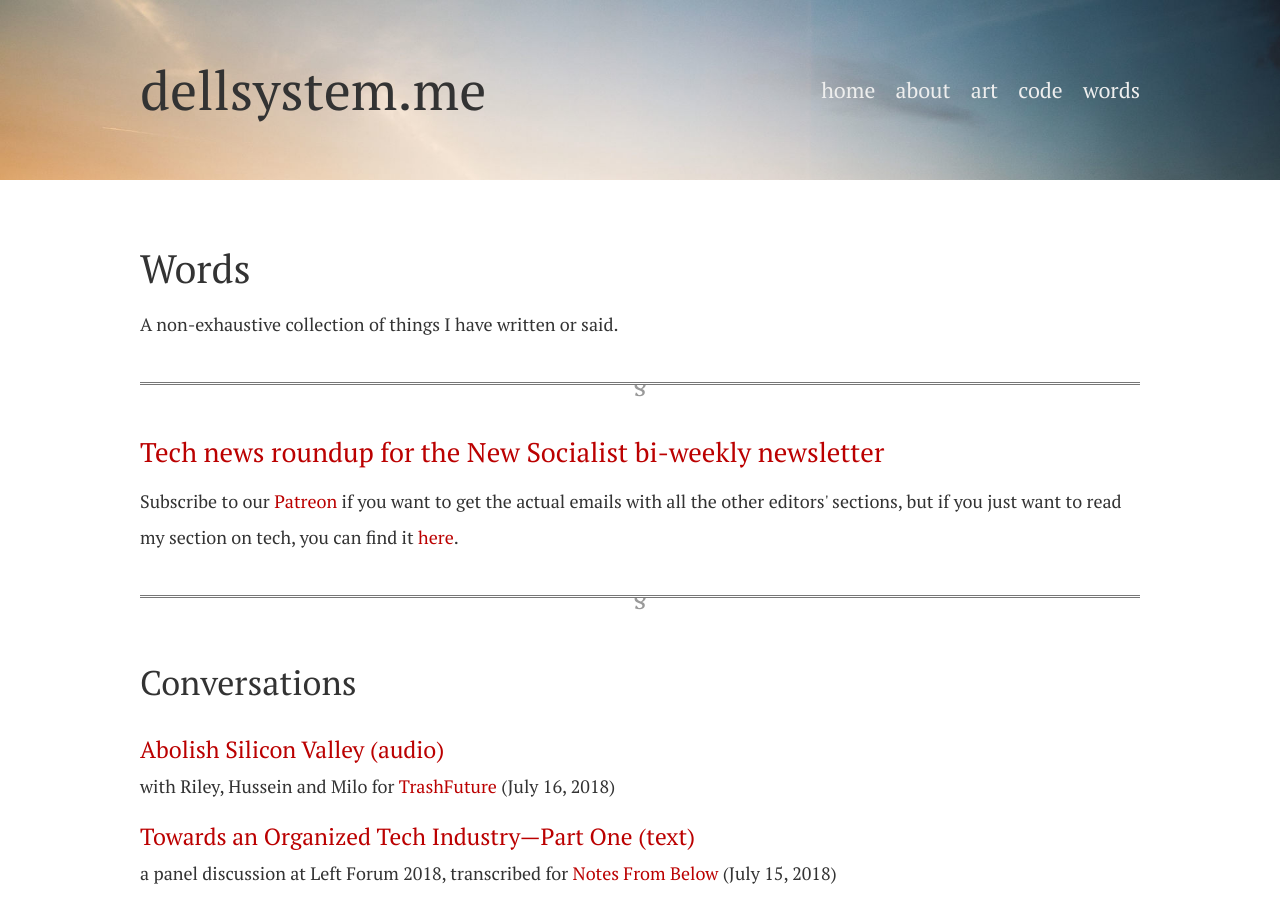
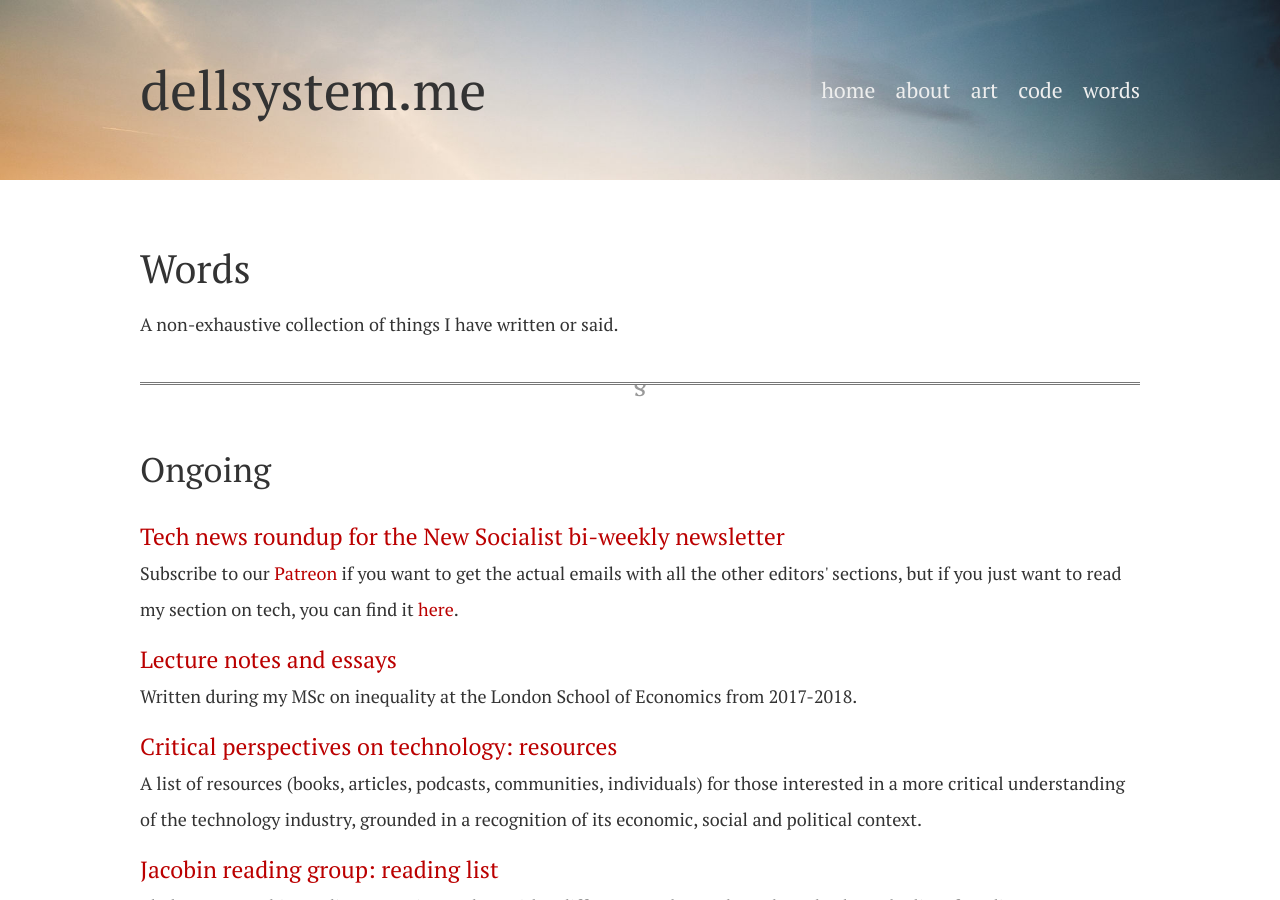
Before and after one commit to dellsystem/dellsystem.github.io, a Jekyll site: the page built from words.html, in a window 1280 px wide and 900 px high. Built offline with Jekyll 4.4.1, drawn with Linux system fonts in a browser that asks for light colours; nearby versions of some CDN libraries; some of the changed text lies outside the part shown.

Commit message:
Add "Ongoing" section to words.html

```diff
--- a/words.html
+++ b/words.html
@@ -8,17 +8,45 @@ title: Words
 
 <hr />
 
-<h3>
+<h2>Ongoing</h2>
+
+<dl class="vertical">
+<dt>
     <a href="/new-socialist-newsletter">
         Tech news roundup for the New Socialist bi-weekly newsletter
     </a>
-</h3>
-<p>
-    Subscribe to our <a href="https://www.patreon.com/newsocialist">Patreon</a>
+</dt>
+<dd>
+  Subscribe to our <a href="https://www.patreon.com/newsocialist">Patreon</a>
     if you want to get the actual emails with all the other editors' sections,
     but if you just want to read my section on tech, you can find it <a
     href="/new-socialist-newsletter">here</a>.
-</p>
+</dd>
+<dt>
+    <a href="/lse">
+       Lecture notes and essays
+    </a>
+</dt>
+<dd>
+	Written during my MSc on inequality at the London School of Economics from 2017-2018.
+</dd>
+<dt>
+    <a href="/tech">
+       Critical perspectives on technology: resources
+    </a>
+</dt>
+<dd>
+	A list of resources (books, articles, podcasts, communities, individuals) for those interested in a more critical understanding of the technology industry, grounded in a recognition of its economic, social and political context.
+</dd>
+<dt>
+    <a href="/reading-group">
+       Jacobin reading group: reading list
+    </a>
+</dt>
+<dd>
+	I help run a Jacobin reading group in London, with a different speaker each week, and I share the list of readings on my website for anyone interested in following along remotely/retroactively.
+</dd>
+</dl>
 
 <hr />
 
```
